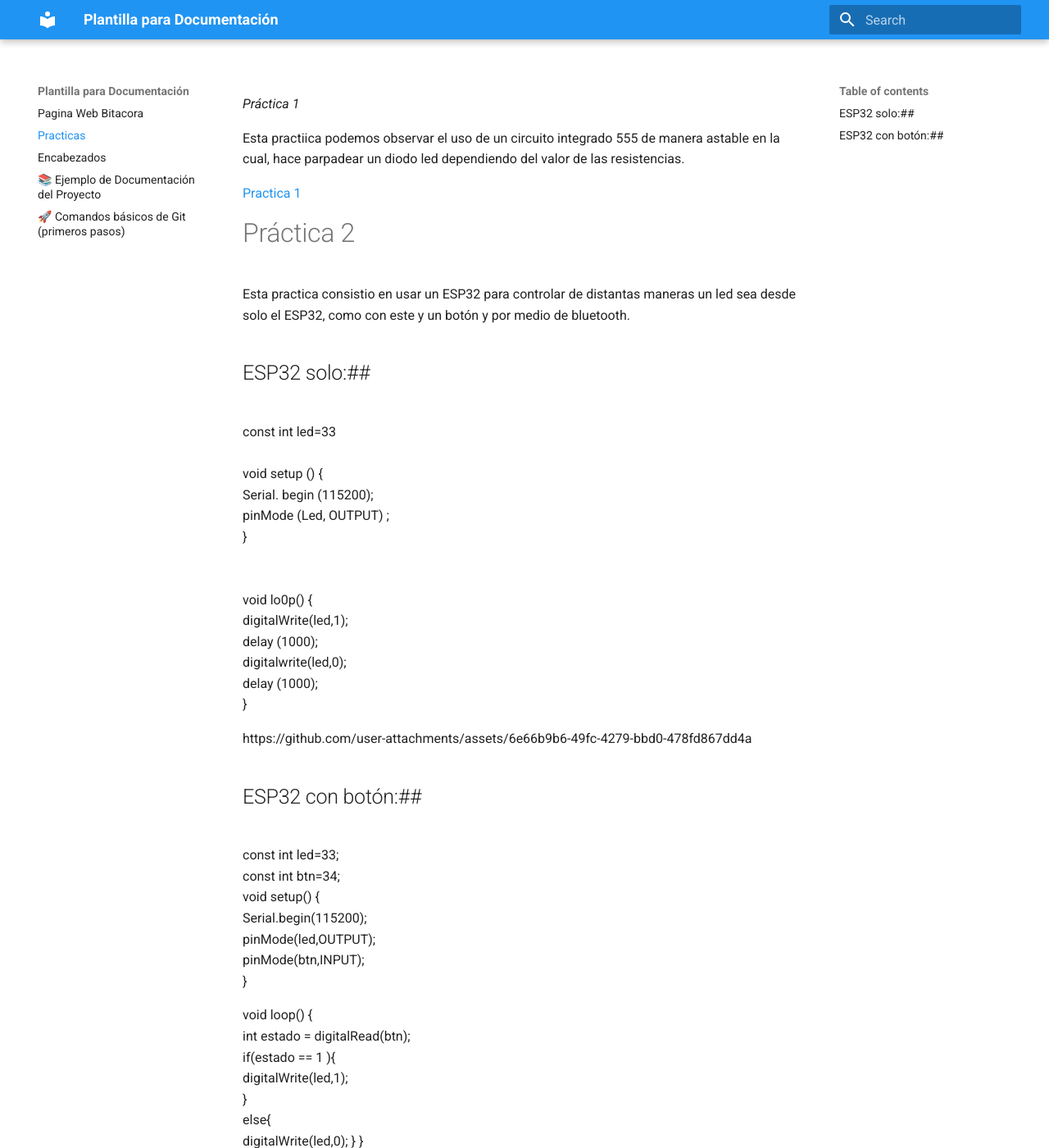
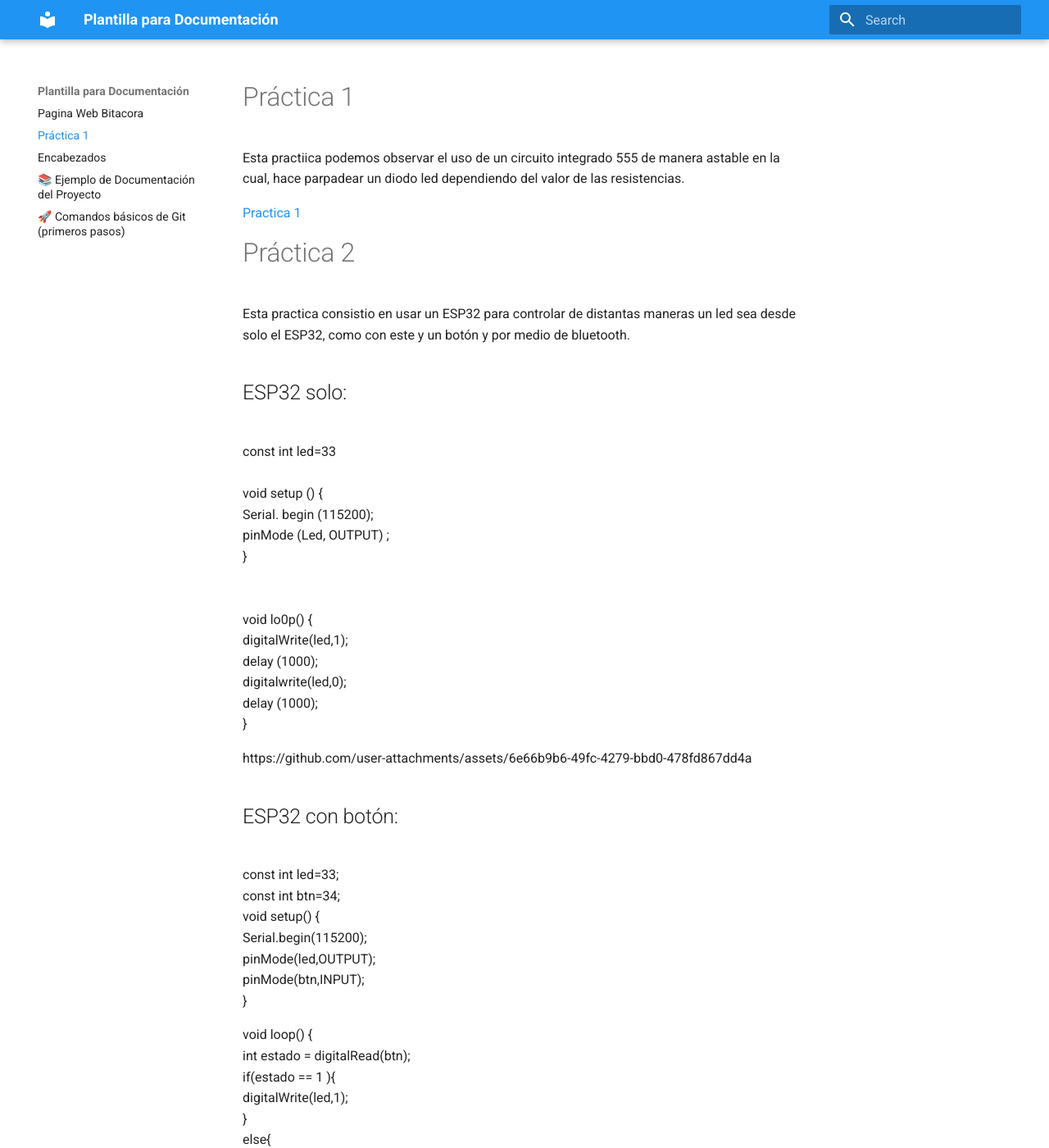
Before and after one commit to AbrahamNoda/Pagina_de_Abraham, an MkDocs documentation site: the page built from docs/Practicas.md, in a window 1280 px wide and 1400 px high. Shown: the whole window at 82% size. Built offline with MkDocs 1.6.1 and Material for MkDocs 9.7.7, drawn with Linux system fonts in a browser that asks for light colours.

Commit message:
Update Practicas.md

```diff
--- a/docs/Practicas.md
+++ b/docs/Practicas.md
@@ -1,4 +1,5 @@
-*Práctica 1*
+
+# Práctica 1
 
 Esta practiica podemos observar el uso de un circuito integrado 555 de manera astable en la cual, hace parpadear un diodo led dependiendo del valor de las resistencias.
 
@@ -8,12 +9,12 @@ Esta practiica podemos observar el uso de un circuito integrado 555 de manera as
 [doc-ref]: https://github.com/user-attachments/assets/a55c972d-851a-4645-9918-f97dc848011a "Practica 1"
 
 
-#Práctica 2#
+# Práctica 2
 
 Esta practica consistio en usar un ESP32 para controlar de distantas maneras un led sea desde solo el ESP32, como con este y un botón y por medio de bluetooth.
 
 
-##ESP32 solo:##<br>
+## ESP32 solo:<br>
 <br>
  const int led=33<br>
 <br>
@@ -32,7 +33,7 @@ Esta practica consistio en usar un ESP32 para controlar de distantas maneras un
 
 https://github.com/user-attachments/assets/6e66b9b6-49fc-4279-bbd0-478fd867dd4a
 
-##ESP32 con botón:##<br>
+## ESP32 con botón:<br>
 <br>
 const int led=33;<br>
 const int btn=34;<br>
```
